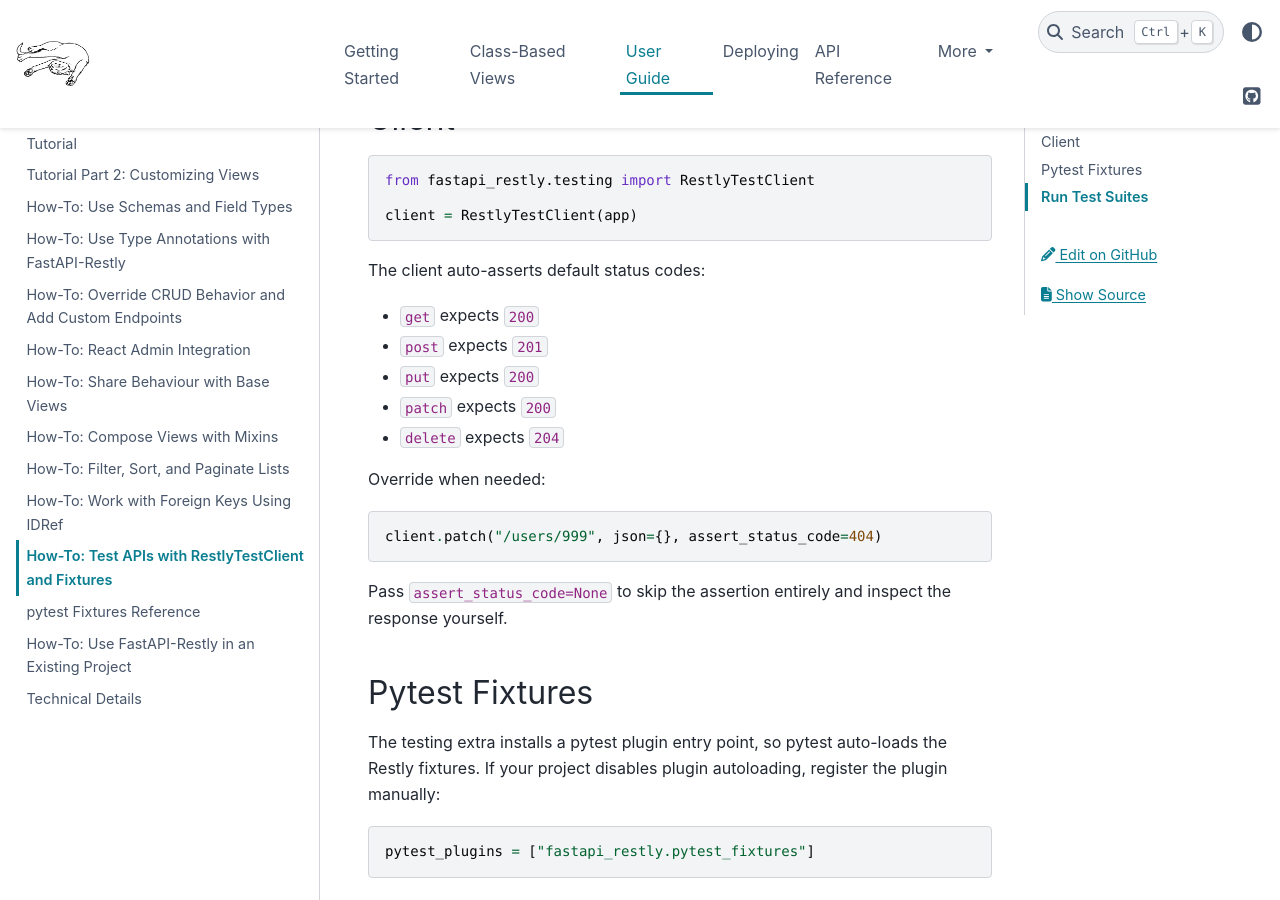
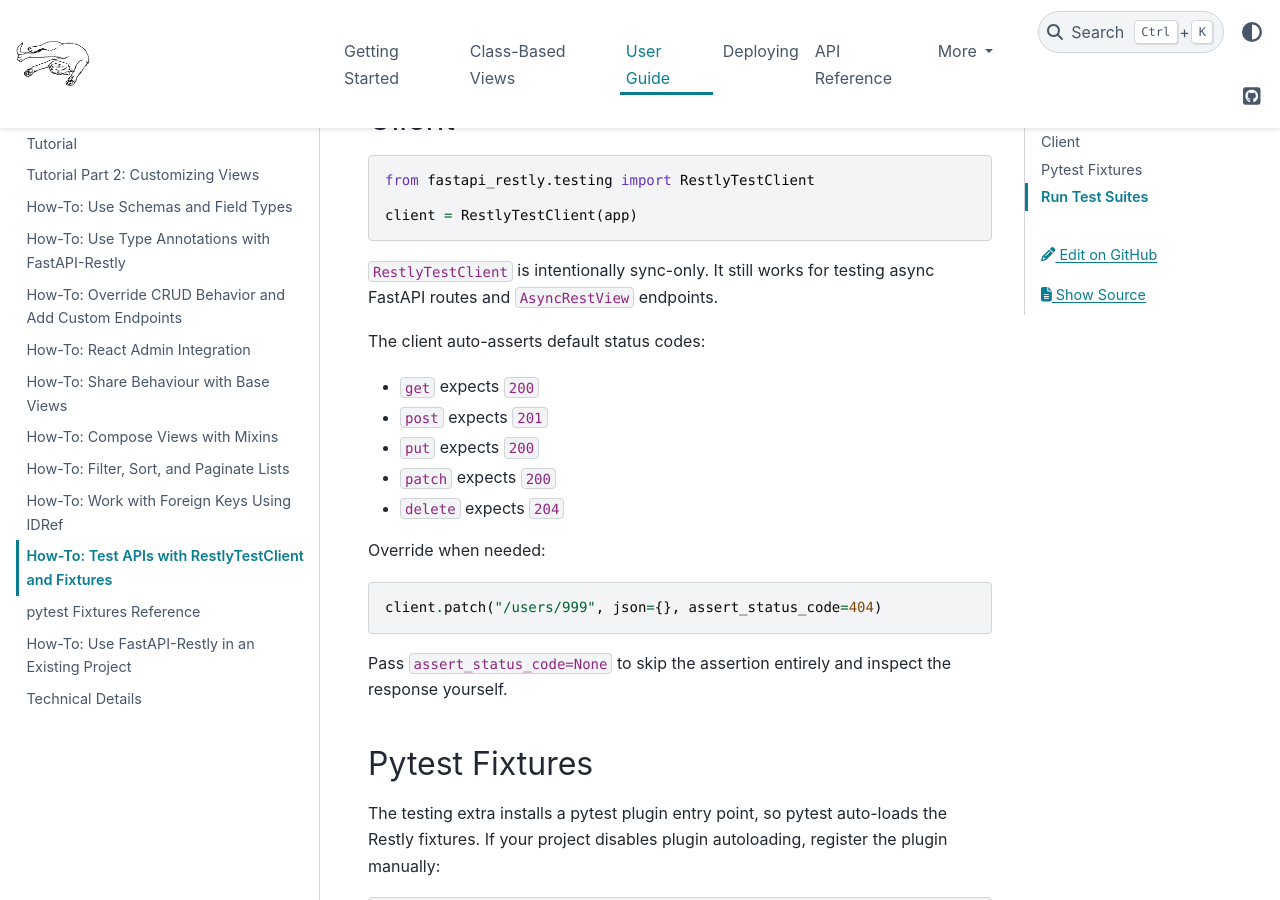
Before and after one commit to rjprins/fastapi-restly, a Sphinx documentation site: the page built from docs/howto_testing.md, in a window 1280 px wide and 900 px high, scrolled down 442 px. Built offline with Sphinx 7.4.7 and the PyData theme 0.15.4, drawn with Linux system fonts in a browser that asks for light colours.

Commit message:
Document sync-only Restly test client scope

````diff
--- a/docs/howto_testing.md
+++ b/docs/howto_testing.md
@@ -17,6 +17,9 @@ from fastapi_restly.testing import RestlyTestClient
 
 client = RestlyTestClient(app)
 ```
+
+`RestlyTestClient` is intentionally sync-only. It still works for testing
+async FastAPI routes and `AsyncRestView` endpoints.
 
 The client auto-asserts default status codes:
 - `get` expects `200`
````
Also changed, not shown: docs/api_reference.md (+1 -1 lines), docs/pytest_fixtures.md (+3 -0 lines).
